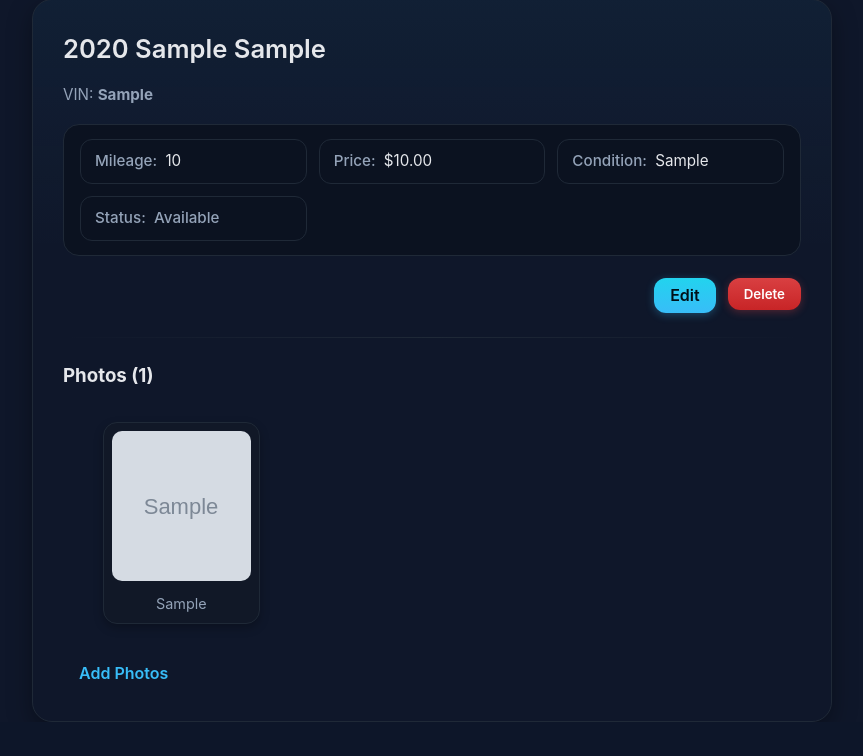
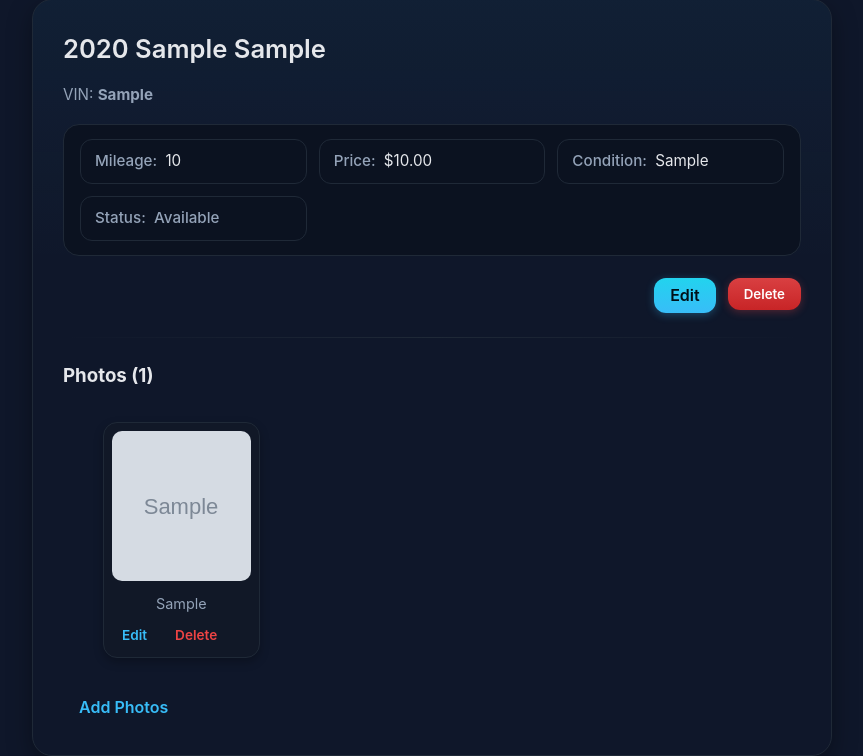
Before and after one commit to Mkac0/Echoes, a Django app: page /cars/1/ in a window 1280 px wide. Shown: the part 106-862 px from the top of the page, without its empty margins (208-1071 px from the left). Before the commit the page ends 828 px from the top, so only its background shows below. Run offline with Django 5.2, Linux system fonts and the light colour scheme; a user stored in the database is signed in; tables that the repository leaves empty hold one stand-in row (values such as "Sample post"); grey boxes marked "Sample" are stand-in pictures.

Commit message:
enabled editing and deleting the photo upload

```diff
--- a/Echoes/settings.py
+++ b/Echoes/settings.py
@@ -21,7 +21,7 @@ BASE_DIR = Path(__file__).resolve().parent.parent
 
 load_dotenv(BASE_DIR / '.env')
 
-AUTO_DEV_API_KEY = os.getenv('AUTO_DEV_API_KEY')
+AUTO_DEV_API_KEY = os.getenv('AUTO_DEV_API_KEY', '')
 
 
 # Quick-start development settings - unsuitable for production
--- a/autolot/forms.py
+++ b/autolot/forms.py
@@ -50,3 +50,9 @@ class CarPhotoForm(forms.ModelForm):
     class Meta:
         model = CarPhoto
         fields = ['image', 'caption']
+
+class CarPhotoEditForm(forms.ModelForm):
+    image = forms.ImageField(required=False)
+    class Meta:
+        model = CarPhoto
+        fields = ["image", "caption"]
--- a/autolot/static/css/base.css
+++ b/autolot/static/css/base.css
@@ -795,6 +795,20 @@ a:hover {
     margin-left: 6px;
 }
 
+.photo-actions {
+    display: flex;
+    gap: 8px;
+    margin-top: 6px;
+}
+
+.btn-sm {
+    height: 28px;
+    padding: 0 10px;
+    font-size: .85rem;
+    border-radius: 8px;
+    display: inline-flex;
+    align-items: center;
+}
 
 @media (max-width: 700px) {
     .card-form-container {
--- a/autolot/templates/autolot/car_detail.html
+++ b/autolot/templates/autolot/car_detail.html
@@ -34,12 +34,19 @@
         {% for p in object.photos.all %}
             <figure class="photo-item">
                 <img src="{{ p.image.url }}" alt="{{ p.caption|default:object.make }}">
-                {% if p.caption %}
-                    <figcaption>{{ p.caption }}</figcaption>
+                {% if p.caption %}<figcaption>{{ p.caption }}</figcaption>{% endif %}
+                {% if request.user.is_authenticated and request.user == object.owner %}
+                    <div class="photo-actions">
+                        <a class="btn btn-sm" href="{% url 'carphoto-update' p.pk %}">Edit</a>
+                        <form method="post" action="{% url 'carphoto-delete' p.pk %}" onsubmit="return confirm('Delete this photo?');">
+                            {% csrf_token %}
+                            <button class="btn btn-sm btn-delete" type="submit">Delete</button>
+                        </form>
+                    </div>
                 {% endif %}
             </figure>
         {% empty %}
-            <p class="meta">No photos have been uploaded yet.</p>
+            <p class="meta">No photos uploaded yet.</p>
         {% endfor %}
     </div>
     {% if request.user.is_authenticated %}
--- a/autolot/urls.py
+++ b/autolot/urls.py
@@ -16,4 +16,6 @@ urlpatterns = [
     path('accounts/signup/', views.signup, name='signup'),
     path('profile/', views.ProfileDetail.as_view(), name='profile-detail'),
     path('profile/edit/', views.ProfileEdit.as_view(), name='profile-edit'),
+    path("cars/photos/<int:pk>/edit/", views.CarPhotoUpdate.as_view(), name="carphoto-update"),
+    path("cars/photos/<int:pk>/delete/", views.CarPhotoDelete.as_view(), name="carphoto-delete"),
 ]
--- a/autolot/views.py
+++ b/autolot/views.py
@@ -1,5 +1,5 @@
 from django.shortcuts import redirect, render
-from django.urls import reverse_lazy
+from django.urls import reverse_lazy, reverse
 from django.db.models import Q
 from .models import Car, CustomerLead, CarPhoto
 from .forms import CarForm, CustomerLeadForm, CarPhotoForm
@@ -13,7 +13,7 @@ from django.contrib import messages
 from django.core.files.base import ContentFile
 from .services import fetch_retail_photo_urls_by_vin
 from .models import Profile
-from .forms import ProfileForm, UserAccountForm
+from .forms import ProfileForm, UserAccountForm, CarPhotoEditForm
 
 class Home(LoginView):
     template_name = 'home.html'
@@ -152,3 +152,27 @@ def signup(request):
     form = UserCreationForm()
     context = {'form': form, 'error_message': error_message}
     return render(request, 'signup.html', context)
+
+class CarPhotoUpdate(LoginRequiredMixin, UserPassesTestMixin, UpdateView):
+    model = CarPhoto
+    form_class = CarPhotoEditForm
+    template_name = "autolot/carphoto_form.html"
+    def test_func(self):
+        return self.get_object().car.owner == self.request.user
+    def get_success_url(self):
+        return reverse("car-detail", args=[self.object.car_id])
+
+class CarPhotoDelete(LoginRequiredMixin, UserPassesTestMixin, DeleteView):
+    model = CarPhoto
+    template_name = "autolot/carphoto_confirm_delete.html"
+    def test_func(self):
+        return self.get_object().car.owner == self.request.user
+    def delete(self, request, *args, **kwargs):
+        obj = self.get_object()
+        storage, path = obj.image.storage, obj.image.name
+        response = super().delete(request, *args, **kwargs)
+        if path:
+            storage.delete(path)
+        return response
+    def get_success_url(self):
+        return reverse("car-detail", args=[self.object.car_id])
```
Also changed, not shown: autolot/signals.py (+7 -2 lines), autolot/templates/autolot/car_confirm_delete.html (+6 -5 lines), autolot/templates/autolot/carphoto_form.html (+15 -7 lines), media/avatars/user_2/IMG_2124_3WPJf9D.jpeg (added), media/cars/123403-4c205457f9c64ad53fe4403adf94df0d.jpeg (added), media/cars/2023_Ford_F-150_review_summary.jpg (deleted), media/cars/2023_Ford_F-150_review_summary_Q3UbDpL.jpg (deleted), media/cars/2023_Ford_F-150_review_summary_y7dnYlZ.jpg (deleted), media/cars/maxresdefault.jpg (added).
